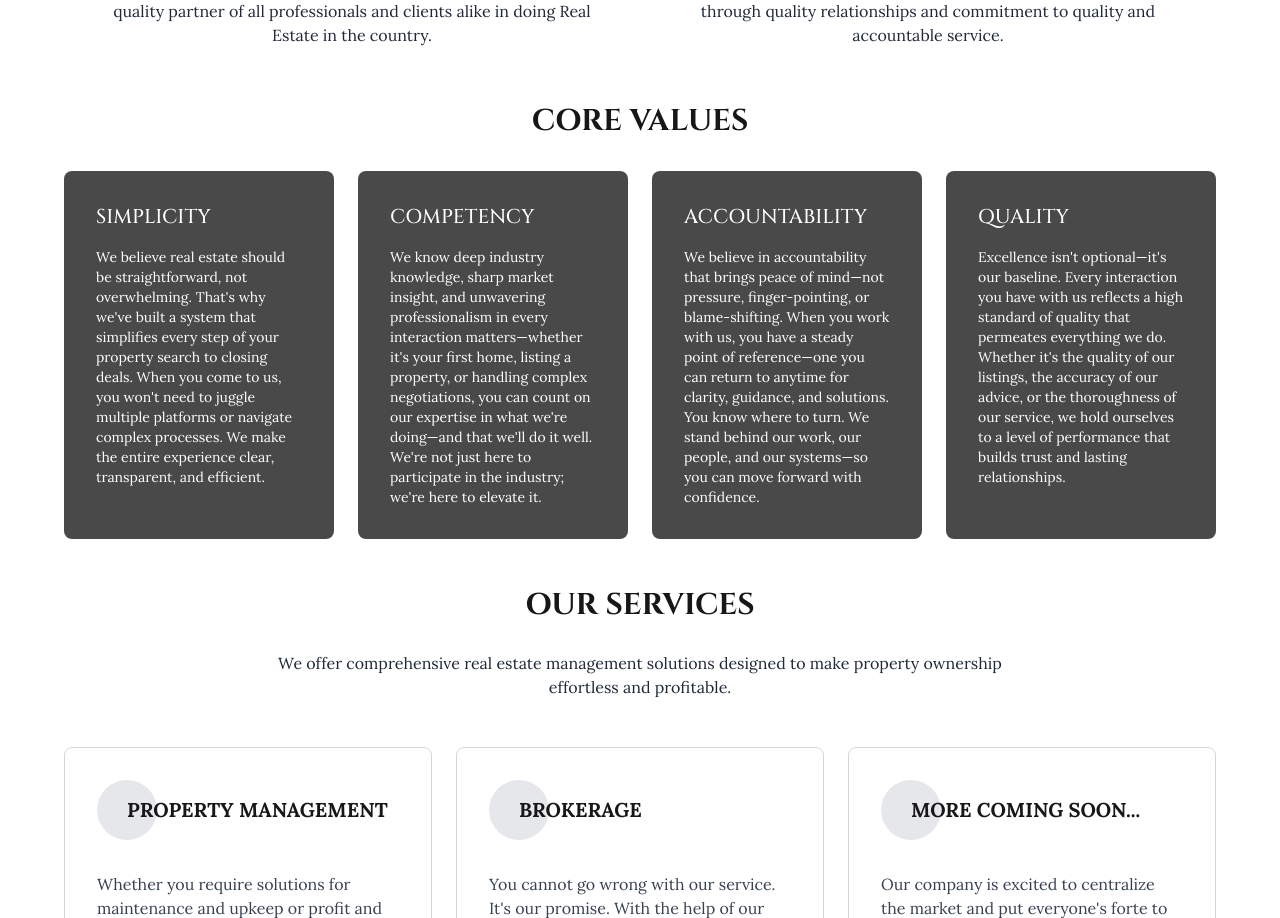
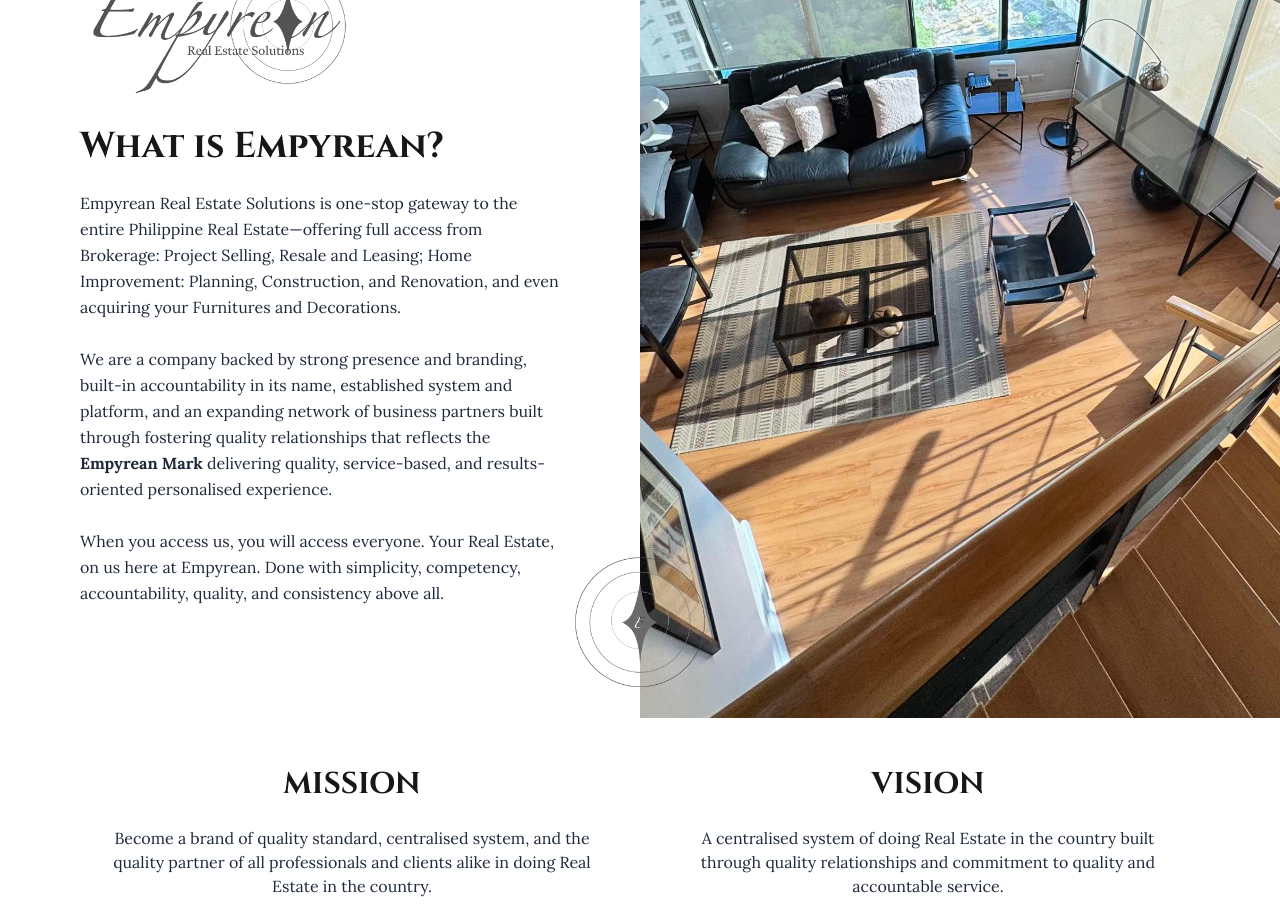
Before and after one commit to Empyrean25/empyrean, a Next.js app: page /on-work/about-us in a window 1280 px wide. Shown: the part 1080-1998 px from the top of the page. Built offline with nearby package versions, Linux system fonts and the light colour scheme.

Commit message:
Update page.tsx

```diff
--- a/src/app/on-work/about-us/page.tsx
+++ b/src/app/on-work/about-us/page.tsx
@@ -67,7 +67,7 @@ export default function AboutPage() {
   aria-label="Who We Are"
 >
   {/* LEFT: Logo + Description */}
-        <div className="flex flex-col items-start justify-center w-full md:w-1/2 px-6 py-8 md:p-16 lg:p-20 z-10 bg-white">
+  <div className="flex flex-col items-start justify-center w-full md:w-1/2 px-6 pt-2 pb-6 md:p-16 lg:p-20 z-10 bg-white">
     <Link href="/on-work/home">
       <Image
         src="/assets/empyrean.png"
@@ -92,7 +92,7 @@ export default function AboutPage() {
       Done with simplicity, competency, accountability, quality, and consistency above all.
     </p>
 
-          {/* Mobile version logo */}
+    {/* Centered logo for mobile only */}
     <div className="md:hidden w-24 h-24 relative mx-auto">
       <Image
         src="/assets/empyrean-logo.png"
@@ -114,7 +114,7 @@ export default function AboutPage() {
     />
   </div>
 
-        {/* Desktop version centered logo */}
+  {/* Absolute centered logo for desktop only */}
   <div className="hidden md:flex absolute bottom-6 left-1/2 transform -translate-x-1/2 w-36 h-36 z-20">
     <Image
       src="/assets/empyrean-logo.png"
@@ -124,6 +124,69 @@ export default function AboutPage() {
     />
   </div>
 </section>
+<section
+  className="flex flex-col md:flex-row min-h-fit md:min-h-[calc(100vh-6rem)] relative overflow-hidden"
+  aria-label="Who We Are"
+>
+  {/* LEFT: Logo + Description */}
+  <div className="flex flex-col items-start justify-center w-full md:w-1/2 px-6 pt-2 pb-6 md:p-16 lg:p-20 z-10 bg-white">
+    <Link href="/on-work/home">
+      <Image
+        src="/assets/empyrean.png"
+        alt="Empyrean Banner"
+        width={275}
+        height={125}
+        className="object-contain mb-4 transition-transform duration-300 ease-in-out hover:scale-105 cursor-pointer"
+      />
+    </Link>
+    <h2 className="text-3xl md:text-4xl font-bold mb-6">What is Empyrean?</h2>
+    <p className="text-gray-800 mb-8 text-sm md:text-base leading-relaxed">
+      Empyrean Real Estate Solutions is one-stop gateway to the entire Philippine Real Estate—offering full
+      access from Brokerage: Project Selling, Resale and Leasing; Home Improvement: Planning, Construction,
+      and Renovation, and even acquiring your Furnitures and Decorations.
+      <br /><br />
+      We are a company backed by strong presence and branding, built-in accountability in its name,
+      established system and platform, and an expanding network of business partners built through fostering
+      quality relationships that reflects the <strong>Empyrean Mark</strong> delivering quality,
+      service-based, and results-oriented personalised experience.
+      <br /><br />
+      When you access us, you will access everyone. Your Real Estate, on us here at Empyrean.
+      Done with simplicity, competency, accountability, quality, and consistency above all.
+    </p>
+
+    {/* Centered logo for mobile only */}
+    <div className="md:hidden w-24 h-24 relative mx-auto">
+      <Image
+        src="/assets/empyrean-logo.png"
+        alt="Empyrean Logo"
+        fill
+        className="object-contain"
+      />
+    </div>
+  </div>
+
+  {/* RIGHT: Background Image */}
+  <div className="w-full md:w-1/2 relative h-64 md:h-auto">
+    <Image
+      src="/assets/about-hero-img.jpg"
+      alt="Real estate illustration"
+      fill
+      className="object-cover"
+      sizes="(max-width: 768px) 100vw, 50vw"
+    />
+  </div>
+
+  {/* Absolute centered logo for desktop only */}
+  <div className="hidden md:flex absolute bottom-6 left-1/2 transform -translate-x-1/2 w-36 h-36 z-20">
+    <Image
+      src="/assets/empyrean-logo.png"
+      alt="Empyrean Logo"
+      fill
+      className="object-contain"
+    />
+  </div>
+</section>
+
 
       {/* Mission and Vision Section */}
       <section
```
Lines whose indentation alone changed are shown as unchanged.
